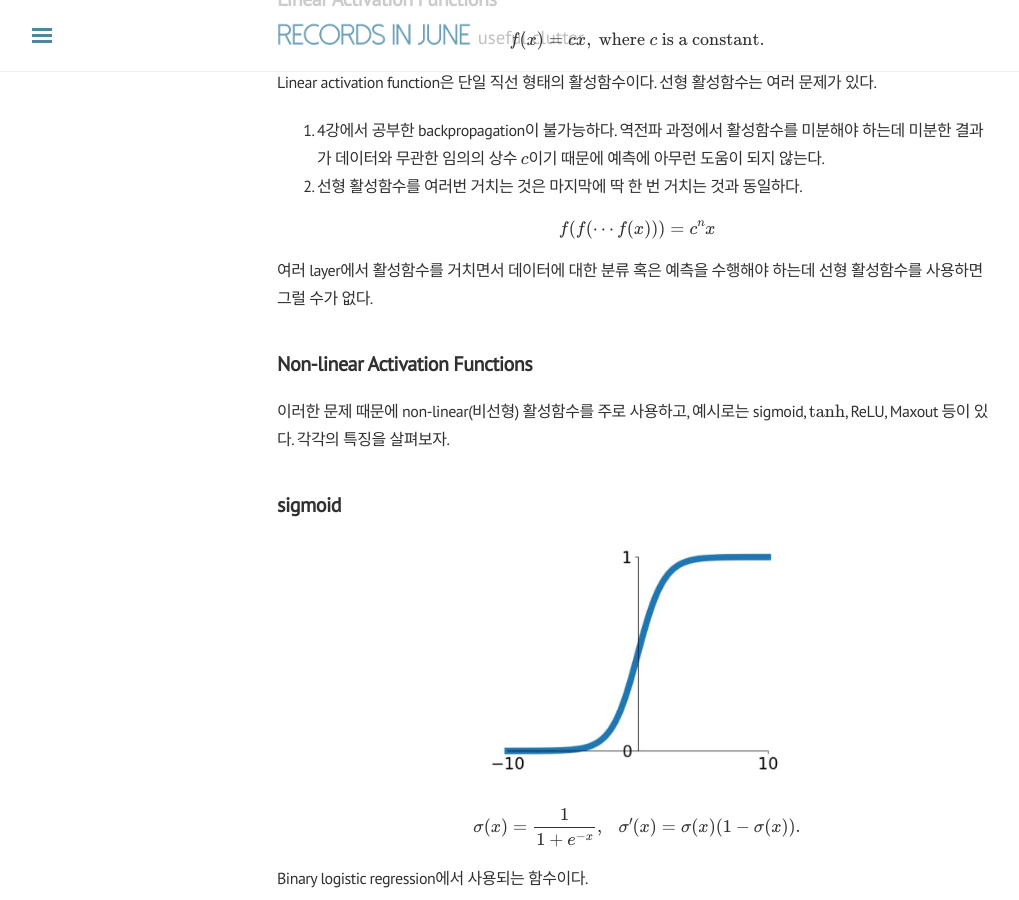
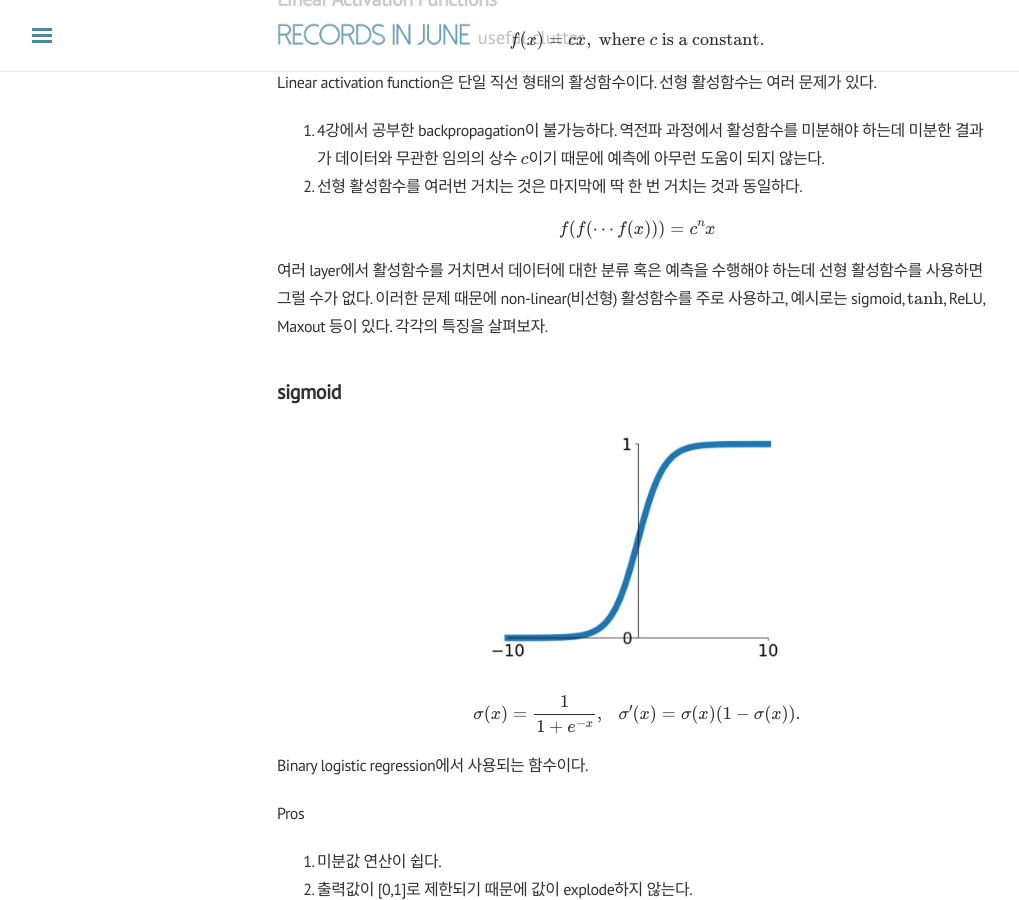
Before and after one commit to j0shuajun/j0shuajun.github.io, a Jekyll site: the page built from _posts/2021-07-01-cs231n-6th.md, in a window 1280 px wide and 900 px high, scrolled down 1799 px. Shown: the whole window, without its empty margins (3-1022 px from the left). Built offline with Jekyll 4.4.1, drawn with Linux system fonts in a browser that asks for light colours; nearby versions of some CDN libraries; formulas are drawn with MathJax 3; comment, search, counter and statistics services are not loaded.

Commit message:
minor revision

```diff
--- a/_posts/2021-07-01-cs231n-6th.md
+++ b/_posts/2021-07-01-cs231n-6th.md
@@ -67,14 +67,11 @@ Linear activation function은 단일 직선 형태의 활성함수이다. 선형
 
 $$f(f( \cdots f(x))) = c^n x$$
 
-여러 layer에서 활성함수를 거치면서 데이터에 대한 분류 혹은 예측을 수행해야 하는데 선형 활성함수를 사용하면 그럴 수가 없다.
-
-
-## Non-linear Activation Functions
-이러한 문제 때문에 non-linear(비선형) 활성함수를 주로 사용하고, 예시로는 sigmoid, $\tanh$, ReLU, Maxout 등이 있다. 각각의 특징을 살펴보자.
+여러 layer에서 활성함수를 거치면서 데이터에 대한 분류 혹은 예측을 수행해야 하는데 선형 활성함수를 사용하면 그럴 수가 없다. 이러한 문제 때문에 non-linear(비선형) 활성함수를 주로 사용하고, 예시로는 sigmoid, $\tanh$, ReLU, Maxout 등이 있다. 각각의 특징을 살펴보자.
 
 
 ## sigmoid
+
 <p align="center">
   <img width="300" src="/public/img/sigmoid.png">
 </p>
@@ -90,20 +87,21 @@ Pros
 Cons
 1. **Saturated neurons kill the gradients**. 입력값은 실수 전체 범위에서 값을 가질 수 있는 반면, sigmoid 함수는 출력값을 $[0,1]$로 축소시킨다. 이것은 두 가지 문제를 야기한다. 두 개의 입력값 100과 10000이 있을 때, sigmoid 함수를 거치면 두 가지 모두 1에 매우 근접한 값을 출력한다. 실제로는 100배 차이나는 값이었지만 결론적으로 거의 같은 값을 가지게 되어버린다. 이것을 saturation 현상이라고 한다. 또한, 입력값이 커지면 커질수록 기울기(gradient)는 급격하게 0에 가까워지면서 layer를 거듭할수록 gradient가 0으로 수렴하는 gradient vanishing 현상이 발생한다. 추가로 미분값의 최댓값이 1/4밖에 되지 않는다.
 
-
 2. 지수함수는 computational cost가 비싸다.
 
 3. 출력값이 zero-centered가 아니며 항상 양수의 값을 가진다. 따라서 다음 layer가 항상 양의 입력값만을 받게 되어 역전파 과정에서 무조건 양 혹은 무조건 음의 방향으로만 진행하게 된다. 이는 수렴 속도가 느려지는 결과를 야기한다.
 
 <p align="center">
   <img width="300" src="/public/img/zigzag.png">
-  파란색 화살표는 hypothetical optimal direction이다. sigmoid 함수를 사용하면 optimal direction으로 갈 수 없고, 빨간 zigzag path처럼 느리게 업데이트된다.
 </p>
+
+> 파란색 화살표는 hypothetical optimal direction이다. sigmoid 함수를 사용하면 optimal direction으로 갈 수 없고, 빨간 zigzag path처럼 느리게 업데이트된다.
 
 이러한 단점때문에 최근에는 sigmoid 함수를 거의 사용하지 않는다.
 
 
 ## tanh
+
 <p align="center">
   <img width="300" src="/public/img/tanh.png">
 </p>
@@ -114,6 +112,7 @@ Sigmoid 함수가 zero-centered 가 아닌 것을 보완하기 위해 제안되
 
 
 ## ReLU
+
 <p align="center">
   <img width="300" src="/public/img/relu.png">
 </p>
@@ -134,7 +133,9 @@ Cons
 
 Gradient가 0이 되어버리는 ReLU의 단점을 보완하기 위해 유사한 활성함수가 고안되었다.
 
-### Leaky ReLU
+
+## Leaky ReLU
+
 <p align="center">
   <img width="300" src="/public/img/leaky_relu.png">
 </p>
@@ -148,7 +149,8 @@ $$f(x) = \max(\alpha x, x)$$
 여기서 $\alpha$는 parameter 이므로 역전파 과정에서 업데이트 된다.
 
 
-### ELU
+## ELU
+
 <p align="center">
   <img width="300" src="/public/img/elu.png">
 </p>
```
